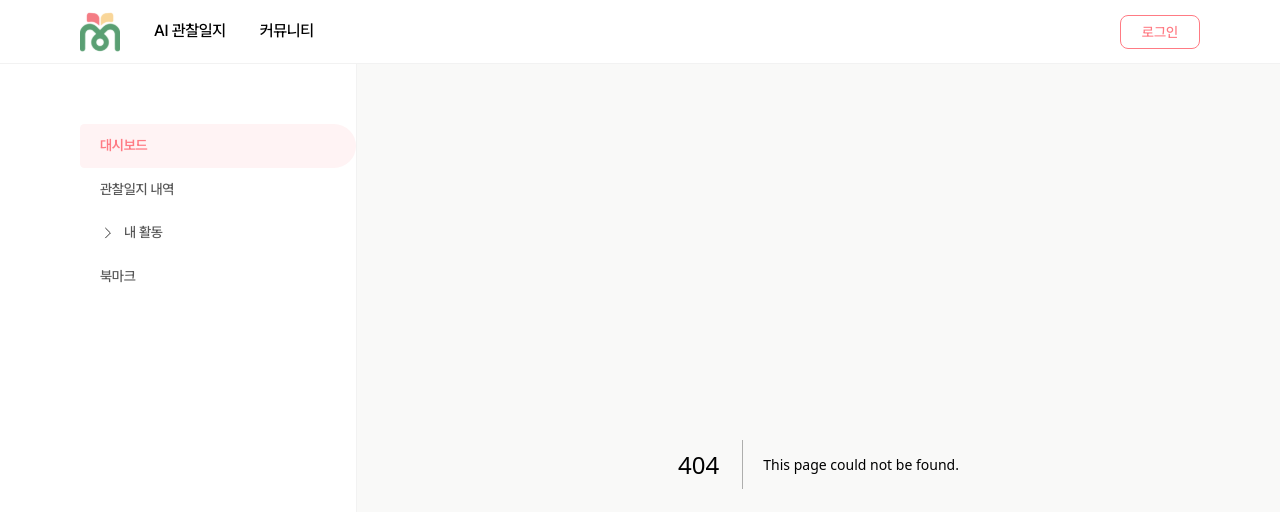
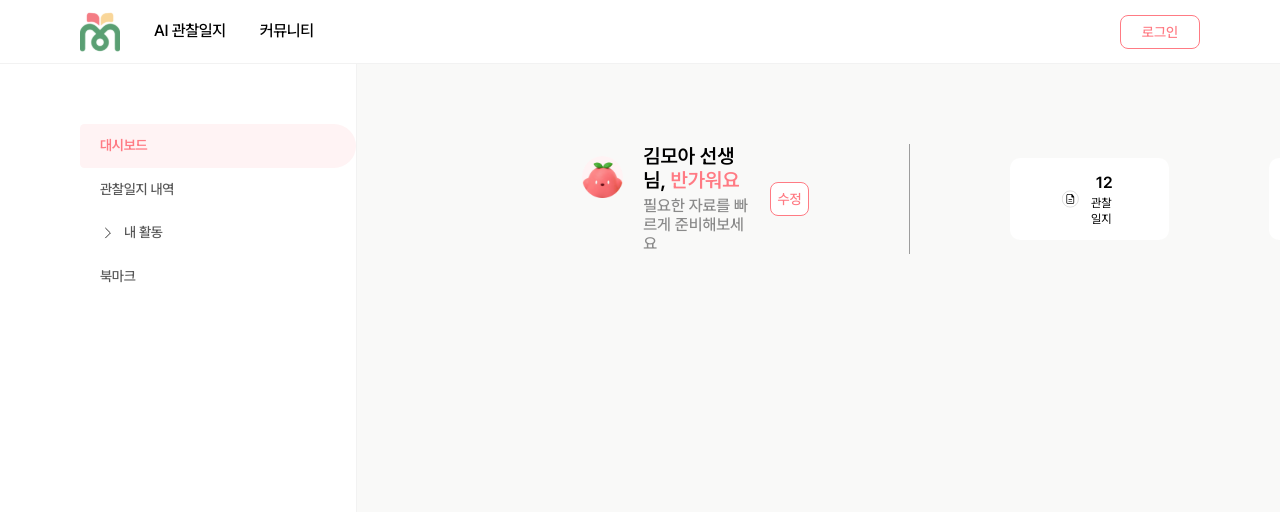
Before and after one commit to 7-baduki/moassam-frontend, a Next.js app: page /mypage/dashboard in a window 1280 px wide. Before the commit this address had no page. Shown: the top 512 px of the page. Built offline with nearby package versions, Linux system fonts and the light colour scheme.

Commit message:
feature: 마이페이지 대시보드 ProfileSummary UI 구현 (#59)

```diff
--- /dev/null
+++ b/app/mypage/dashboard/page.tsx
@@ -0,0 +1,24 @@
+'use client';
+
+import { ProfileSummary } from '@/components/mypage/dashboard/ProfileSummary';
+
+export default function DashboardPage() {
+  const mockUser = {
+    name: '김모아',
+    observationCount: 12,
+    bookmarkCount: 10,
+  };
+
+  const handleEditClick = () => {};
+
+  return (
+    <div className="flex flex-col">
+      <ProfileSummary
+        name={mockUser.name}
+        observationCount={mockUser.observationCount}
+        bookmarkCount={mockUser.bookmarkCount}
+        onEditClick={handleEditClick}
+      />
+    </div>
+  );
+}
--- /dev/null
+++ b/app/mypage/layout.tsx
@@ -0,0 +1,3 @@
+export default function MyPageLayout({ children }: { children: React.ReactNode }) {
+  return <div className="px-56.25 py-20">{children}</div>;
+}
--- /dev/null
+++ b/app/mypage/page.tsx
@@ -0,0 +1,5 @@
+import { redirect } from 'next/navigation';
+
+export default function MyPage() {
+  redirect('/mypage/dashboard');
+}
--- /dev/null
+++ b/components/mypage/dashboard/ProfileSummary.tsx
@@ -0,0 +1,63 @@
+import Image from 'next/image';
+import Link from 'next/link';
+import { DefaultAvatar } from '@/app/assets/images';
+import { Button } from '@/components/common/button/Button';
+import { ObservationCountIcon, BookmarkCountIcon } from '@/app/assets/icons';
+
+interface ProfileSummaryProps {
+  name: string;
+  observationCount: number;
+  bookmarkCount: number;
+  onEditClick: () => void;
+}
+
+export function ProfileSummary({
+  name,
+  observationCount,
+  bookmarkCount,
+  onEditClick,
+}: ProfileSummaryProps) {
+  return (
+    <div className="flex items-center divide-x-[0.5px] divide-black-500">
+      <div className="flex items-center gap-5 pr-25">
+        <div className="h-21.25 w-21.25 overflow-hidden rounded-full">
+          <Image src={DefaultAvatar} alt="프로필 아바타" width={85} height={85} />
+        </div>
+        <div className="flex flex-col gap-1">
+          <p className="text-xl leading-[120%] font-semibold text-black">
+            {name} 선생님, <span className="text-pink-500">반가워요</span>
+          </p>
+          <p className="text-base leading-[120%] font-medium text-black-600">
+            필요한 자료를 빠르게 준비해보세요
+          </p>
+        </div>
+        <Button variant="outline" size="sm" onClick={onEditClick} className="ml-auto">
+          수정
+        </Button>
+      </div>
+
+      <div className="flex flex-1 items-center gap-25 pl-25">
+        <Link
+          href="/mypage/observations"
+          className="flex flex-1 items-center justify-center gap-3 rounded-[10px] bg-white px-13 py-3.25 transition-shadow duration-200 hover:shadow-[2px_2px_6px_0px_#0000000F]"
+        >
+          <ObservationCountIcon />
+          <div className="flex flex-col items-center text-black">
+            <span className="text-base font-semibold">{observationCount}</span>
+            <span className="text-xs font-normal">관찰일지</span>
+          </div>
+        </Link>
+        <Link
+          href="/mypage/bookmarks"
+          className="flex flex-1 items-center justify-center gap-3 rounded-[10px] bg-white px-13 py-3.25 transition-shadow duration-200 hover:shadow-[2px_2px_6px_0px_#0000000F]"
+        >
+          <BookmarkCountIcon />
+          <div className="flex flex-col items-center text-black">
+            <span className="text-base font-semibold">{bookmarkCount}</span>
+            <span className="text-xs font-normal">북마크</span>
+          </div>
+        </Link>
+      </div>
+    </div>
+  );
+}
```
